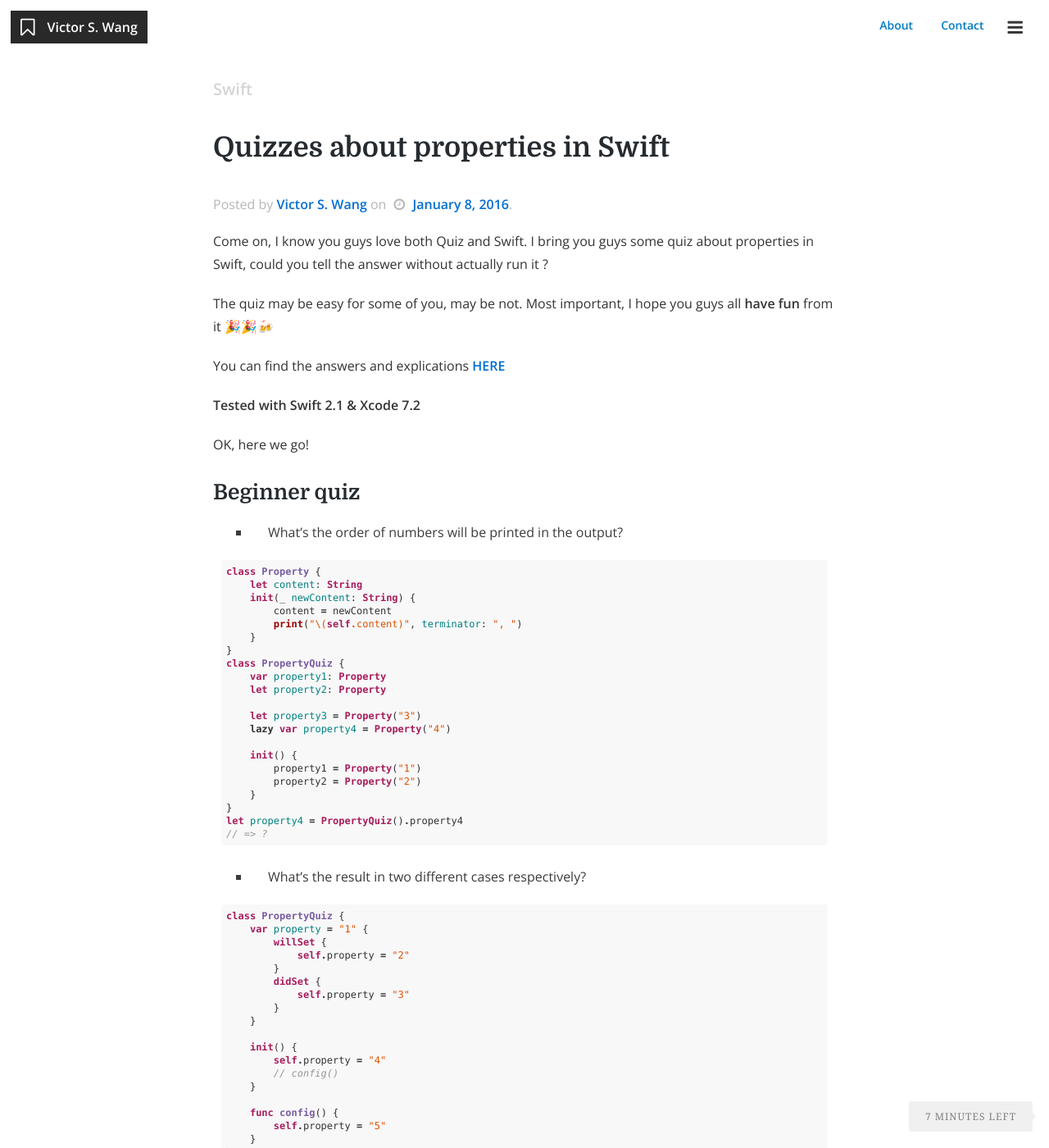
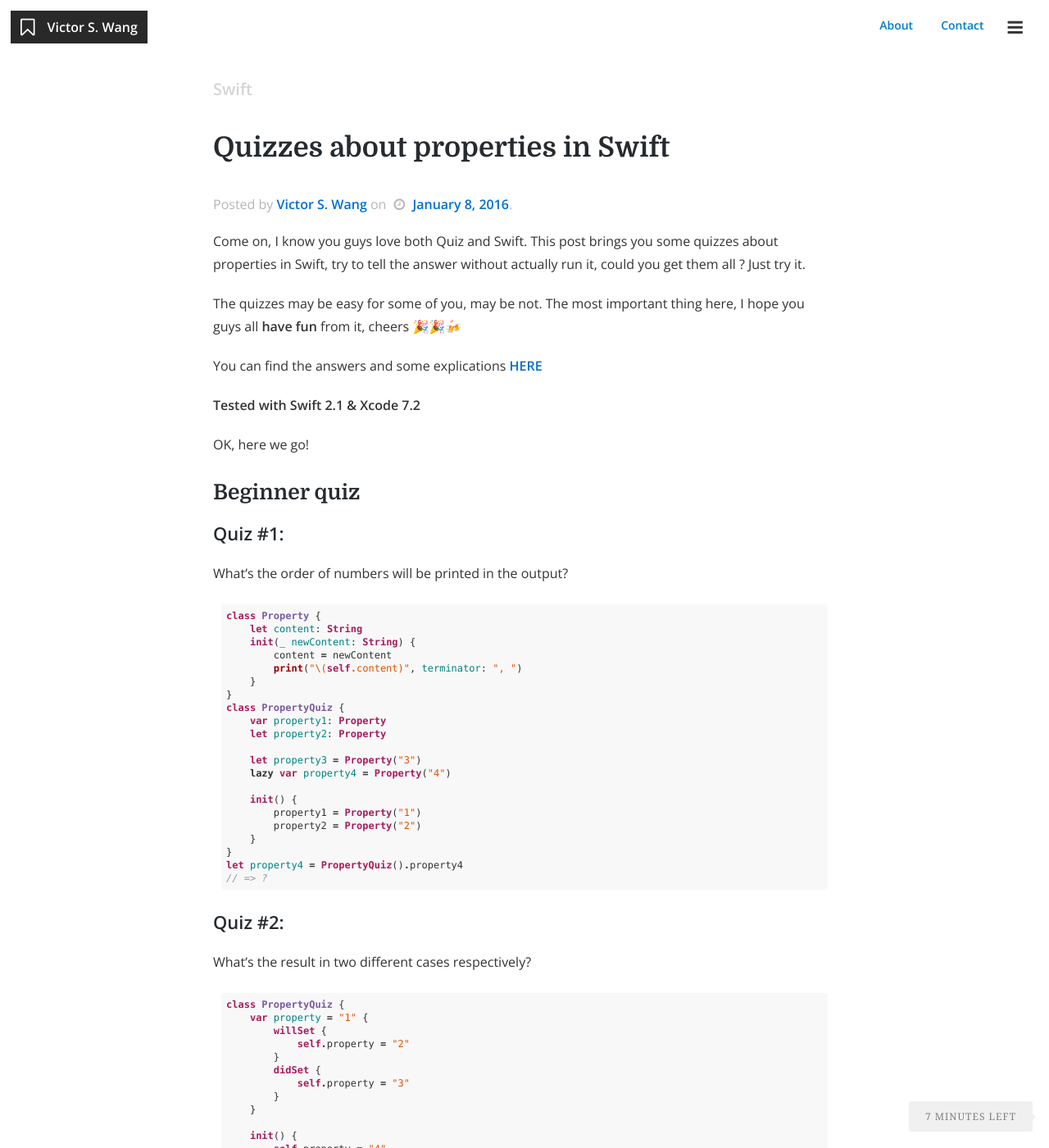
Before and after one commit to wangshengjia/wangshengjia.github.io, a Jekyll site: the page built from _posts/2016-01-08-quiz-about-properties-in-swift.md, in a window 1280 px wide and 1400 px high. Shown: the whole window at 82% size. Built offline with Jekyll 4.4.1, drawn with Linux system fonts in a browser that asks for light colours; nearby versions of some CDN libraries; Markdown is read by kramdown in place of the engine named in the settings; some of the changed text lies outside the part shown.

Commit message:
Update post

````diff
--- a/_posts/2016-01-08-quiz-about-properties-in-swift.md
+++ b/_posts/2016-01-08-quiz-about-properties-in-swift.md
@@ -8,13 +8,13 @@ featured: false
 comments: true
 ---
 
-Come on, I know you guys love both Quiz and Swift. I bring you guys some quiz about properties in Swift, could you tell the answer without actually run it ?
+Come on, I know you guys love both Quiz and Swift. This post brings you some quizzes about properties in Swift, try to tell the answer without actually run it, could you get them all ? Just try it.
 
-The quiz may be easy for some of you, may be not. Most important, I hope you guys all **have fun** from it 🎉🎉🍻
+The quizzes may be easy for some of you, may be not. The most important thing here, I hope you guys all **have fun** from it, cheers 🎉🎉🍻
 
 <!--more-->
 
-You can find the answers and explications [HERE](http://www.allblue.me/swift/2016/01/08/quiz-answers)
+You can find the answers and some explications [HERE](http://www.allblue.me/swift/2016/01/08/quiz-answers)
 
 **Tested with Swift 2.1 & Xcode 7.2**
 
@@ -22,7 +22,8 @@ OK, here we go!
 
 ## Beginner quiz
 
-- What's the order of numbers will be printed in the output?
+### Quiz #1:
+What's the order of numbers will be printed in the output?
 
 ```swift
 class Property {
@@ -48,7 +49,8 @@ let property4 = PropertyQuiz().property4
 // => ?
 ```
 
-- What's the result in two different cases respectively?
+### Quiz #2:
+What's the result in two different cases respectively?
 
 ```swift
 class PropertyQuiz {
````
Also changed, not shown: other parts of _posts/2016-01-08-quiz-about-properties-in-swift.md (+8 -4 lines).
